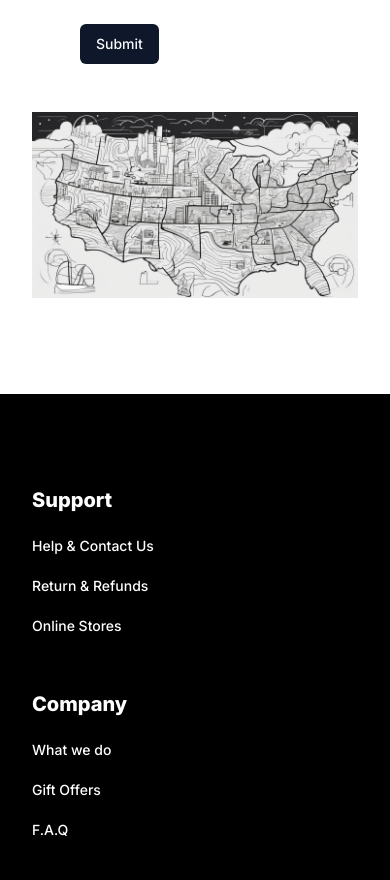
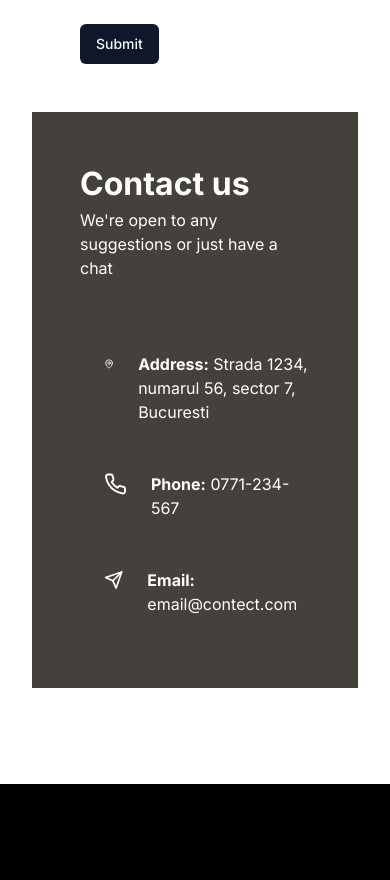
Before and after one commit to GeorgeIonita1/perdele, a Next.js app: page / in a window 390 px wide. Shown: the part 1704-2584 px from the top of the page. Built offline with nearby package versions, Linux system fonts and the light colour scheme; no server answers; the database is empty.

Commit message:
Style contact section

```diff
--- a/actions/index.ts
+++ b/actions/index.ts
@@ -9,19 +9,19 @@ import EmailTemplate from '@/components/ContactDisplay/EmailTemplate';
 const resend = new Resend(process.env.RESEND_APY_KEY);
 export async function submitContactForm(formData: ContactInputs) {
     try {
-        const { name, phone, email, message } = contactFormDataSchema.parse(formData);
-        await resend.emails.send({
-            from: 'Perdele <delivered@resend.dev>',
-            to: ['g3orrg301@gmail.com'],
-            subject: 'New Contact',
-            text: 'gg',
-            react: EmailTemplate({
-                name,
-                phone,
-                email,
-                message: message || 'No message'
-            })
-        })
+        // const { name, phone, email, message } = contactFormDataSchema.parse(formData);
+        // await resend.emails.send({
+        //     from: 'Perdele <delivered@resend.dev>',
+        //     to: ['g3orrg301@gmail.com'],
+        //     subject: 'New Contact',
+        //     text: 'gg',
+        //     react: EmailTemplate({
+        //         name,
+        //         phone,
+        //         email,
+        //         message: message || 'No message'
+        //     })
+        // })
         return true;
 
     } catch (err) {
--- a/components/ContactDisplay/ContactDisplay.tsx
+++ b/components/ContactDisplay/ContactDisplay.tsx
@@ -1,15 +1,36 @@
-import Image from "next/image";
 import ContactForm from "./ContactForm";
+import { MapPin, Phone, Send } from "lucide-react";
 
 function ContactDisplay() {
     return (
-        <div className='md:grid md:grid-cols-2'>
-            <div className="p-12 md:order-1">
+        <div className='md:grid md:grid-cols-2 *:p-12'>
+            <div className="md:order-1">
                 <h2>Get in touch</h2>
                 <ContactForm />
             </div>
-            <div>
-                <Image alt="map" src="/map.png" width={800} height={600} />
+            <div className="bg-stone-700 text-white	">
+                <h2>Contact us</h2>
+                <p>We're open to any suggestions or just have a chat</p>
+
+                <div>
+                    <ul className="*:flex *:gap-6 *:py-6 pt-12 pl-6">
+                        <li>
+                            <MapPin />
+                            <p><strong>Address:</strong> Strada 1234, numarul 56, sector 7, Bucuresti</p>
+                        </li>
+                        <li>
+                            <a href="tel:+40770123456" className="flex gap-6">
+                                <Phone />
+                                <p><strong>Phone:</strong> 0771-234-567</p>
+                            </a>
+                        </li>
+                        <li>
+                            {/* <a href="mailto:email@contact.com"> */}
+                            <Send />
+                            <p><strong>Email:</strong> email@contect.com</p>
+                        </li>
+                    </ul>
+                </div>
             </div>
         </div>
     );
--- a/components/MainMenuMobile.tsx
+++ b/components/MainMenuMobile.tsx
@@ -5,7 +5,7 @@ import { Menu } from "lucide-react";
 
 import { navigationLinks } from "@/lib/utils";
 import { Button } from "./ui/button";
-import { Sheet, SheetClose, SheetContent, SheetDescription, SheetHeader, SheetTitle, SheetTrigger } from "./ui/sheet";
+import { Sheet, SheetClose, SheetContent, SheetHeader, SheetTitle, SheetTrigger } from "./ui/sheet";
 
 function MainMenuMobile() {
     const { sessionClaims }: any = auth();
```
